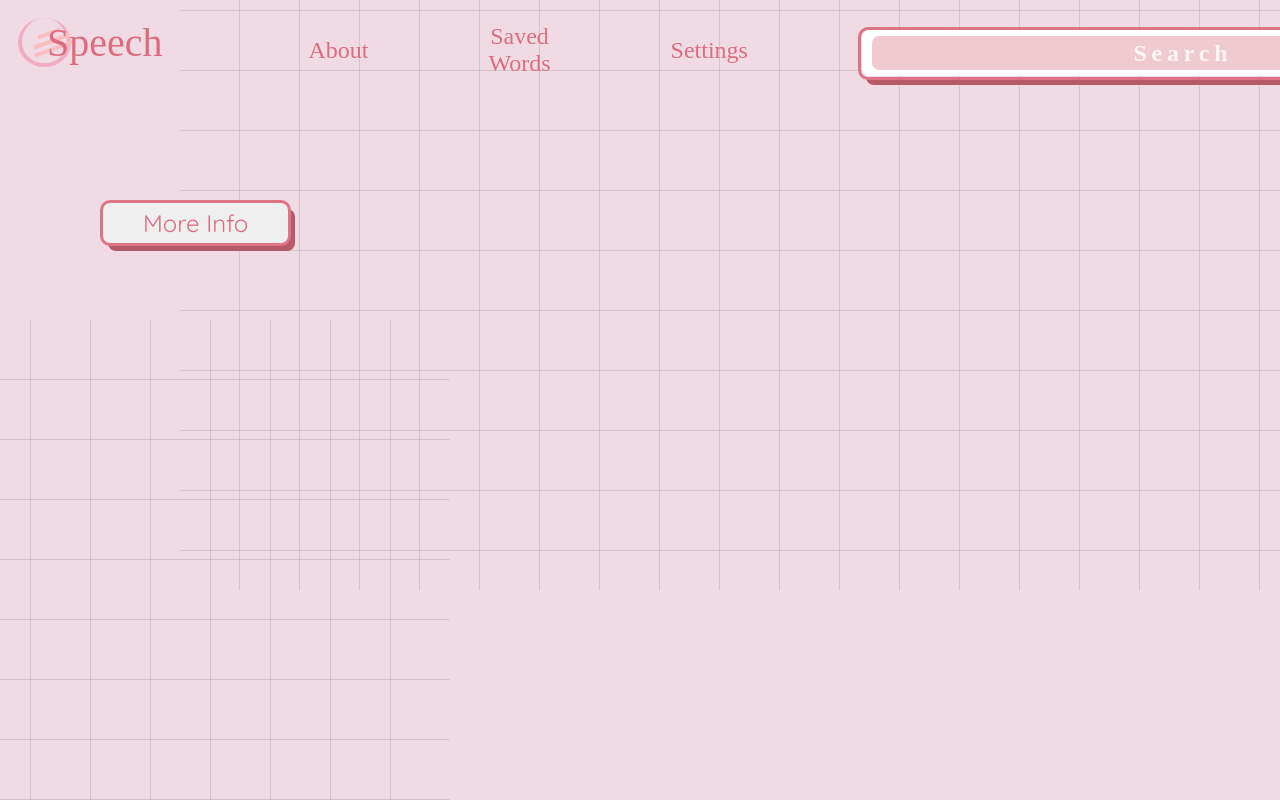
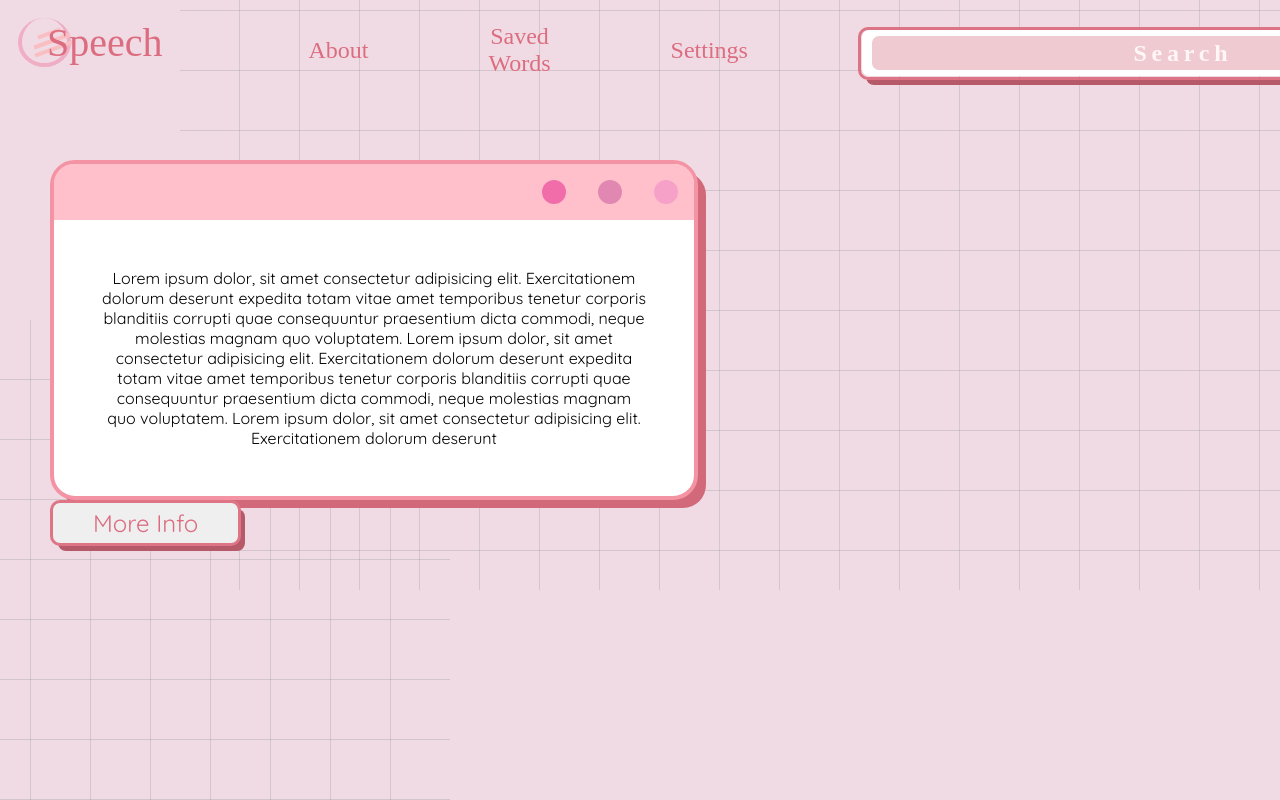
Before and after one commit to AnnaTran96/speech, a React (Create React App) app: page / in a window 1280 px wide. Shown: the top 800 px of the page. Built offline with nearby package versions, Linux system fonts and the light colour scheme; no server answers; a web font is replaced by a local one.

Commit message:
style cursor

```diff
--- a/src/App.scss
+++ b/src/App.scss
@@ -4,6 +4,8 @@ body {
    background: $body-background-color;
    font-family: $body-font;
    margin: 0;
+   overflow-x: hidden;
+   cursor: url('assets/icons/cursor.svg'), auto;
 
    a {
       text-decoration: none;
@@ -11,6 +13,10 @@ body {
 
    button {
       font-family: inherit;
+   }
+
+   .container {
+      padding: 20px 50px;
    }
 
    .grid-background {
@@ -44,8 +50,4 @@ body {
             linear-gradient(to bottom, #9d9d9d58 1px, transparent 1px);
       }
    }
-
-   .container {
-      // font-family: $secondary-font;
-   }
 }
--- a/src/features/components/Logo/Logo.scss
+++ b/src/features/components/Logo/Logo.scss
@@ -51,6 +51,6 @@
       left: -30px;
       background: transparent;
       border: none;
-      cursor: pointer;
+      cursor: url('../../../assets/icons/cursor-click.svg'), auto;
    }
 }
--- a/src/features/components/Navbar/Navbar.scss
+++ b/src/features/components/Navbar/Navbar.scss
@@ -20,7 +20,6 @@
       flex-direction: row;
       list-style: none;
       color: $theme-one-medium-pink-color;
-      cursor: pointer;
       margin-left: 50px;
       font-family: $navbar-font;
 
@@ -29,6 +28,7 @@
          background: transparent;
          box-shadow: none;
          margin: 0 20px;
+         cursor: url('../../../assets/icons/cursor-click.svg'), auto;
       }
    }
 }
--- a/src/features/components/Search/Search.scss
+++ b/src/features/components/Search/Search.scss
@@ -64,7 +64,7 @@ $search-button-color: #6a6a6a;
          .search-button {
             border: none;
             background: none;
-            cursor: pointer;
+            cursor: url('../../../assets/icons/cursor-click.svg'), auto;
             margin-left: -0.2em;
 
             svg {
--- a/src/features/pages/Home/Home.scss
+++ b/src/features/pages/Home/Home.scss
@@ -1,5 +1,3 @@
-.home {
-   width: 100%;
-   height: 100%;
-   padding: 100px;
+.home-cards {
+   cursor: url('../../../assets/icons/cursor.svg'), auto;
 }
--- a/src/features/pages/Home/Home.tsx
+++ b/src/features/pages/Home/Home.tsx
@@ -1,6 +1,7 @@
 import { useNavigate } from 'react-router-dom';
 
 import Button from 'common/components/Button/Button';
+import Card from 'common/components/Card/Card';
 
 import 'features/pages/Home/Home.scss';
 
@@ -14,6 +15,17 @@ const Home = () => {
 
    return (
       <div className='home container' data-testid='home-container'>
+         <Card className='home-cards'>
+            Lorem ipsum dolor, sit amet consectetur adipisicing elit.
+            Exercitationem dolorum deserunt expedita totam vitae amet temporibus
+            tenetur corporis blanditiis corrupti quae consequuntur praesentium
+            dicta commodi, neque molestias magnam quo voluptatem. Lorem ipsum
+            dolor, sit amet consectetur adipisicing elit. Exercitationem dolorum
+            deserunt expedita totam vitae amet temporibus tenetur corporis
+            blanditiis corrupti quae consequuntur praesentium dicta commodi,
+            neque molestias magnam quo voluptatem. Lorem ipsum dolor, sit amet
+            consectetur adipisicing elit. Exercitationem dolorum deserunt
+         </Card>
          <Button className='more-info-btn' onClick={handleGetStarted}>
             More Info
          </Button>
```
Also changed, not shown: src/assets/icons/cursor-click.svg (added), src/assets/icons/cursor.svg (added).
